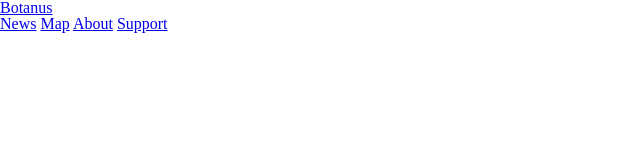
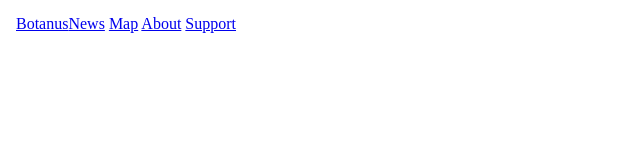
Before and after one commit to siimnettan/grupp_1_AI-botanus, a plain HTML site: page index.html in a window 1280 px wide. Shown: the whole page, without its empty margins (0-640 px from the left). Drawn offline with Linux system fonts and the light colour scheme.

Commit message:
Cleaned up header code more

```diff
--- a/index.html
+++ b/index.html
@@ -9,12 +9,8 @@
   </head>
   <body>
     <header>
-      <!-- Logo -->
-      <div >
-        <a href="index.html">Botanus</a>
-      </div>
+      <a class="logo" href="index.html">Botanus</a>
 
-      <!-- Navigation -->
       <nav>
         <a href="news.html">News</a>
         <a href="map.html">Map</a>
--- a/style.css
+++ b/style.css
@@ -47,8 +47,17 @@ table {
   border-spacing: 0;
 }
 
+/*###########################################################################*/
 
-/* default hover effect */
+/* header */
+header {
+  display: flex;
+  flex-direction: row;
+  padding: 1rem;
+}
+
+
+/* map interaction */
 .map_body {
   outline: 1px solid red;
 }
```
Also changed, not shown: map.html (+1 -5 lines), miner.html (+1 -5 lines), news.html (+1 -5 lines), profiles.html (+1 -5 lines). Lines whose indentation alone changed are shown as unchanged.
